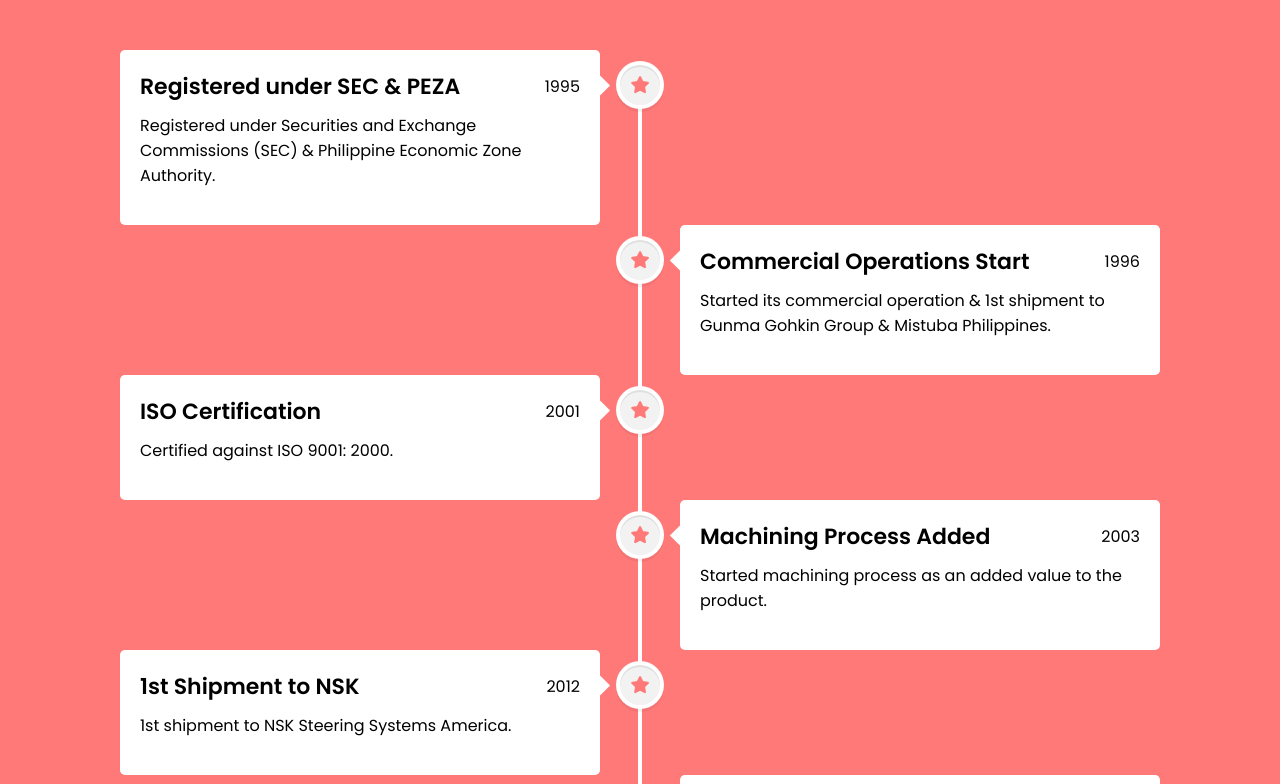
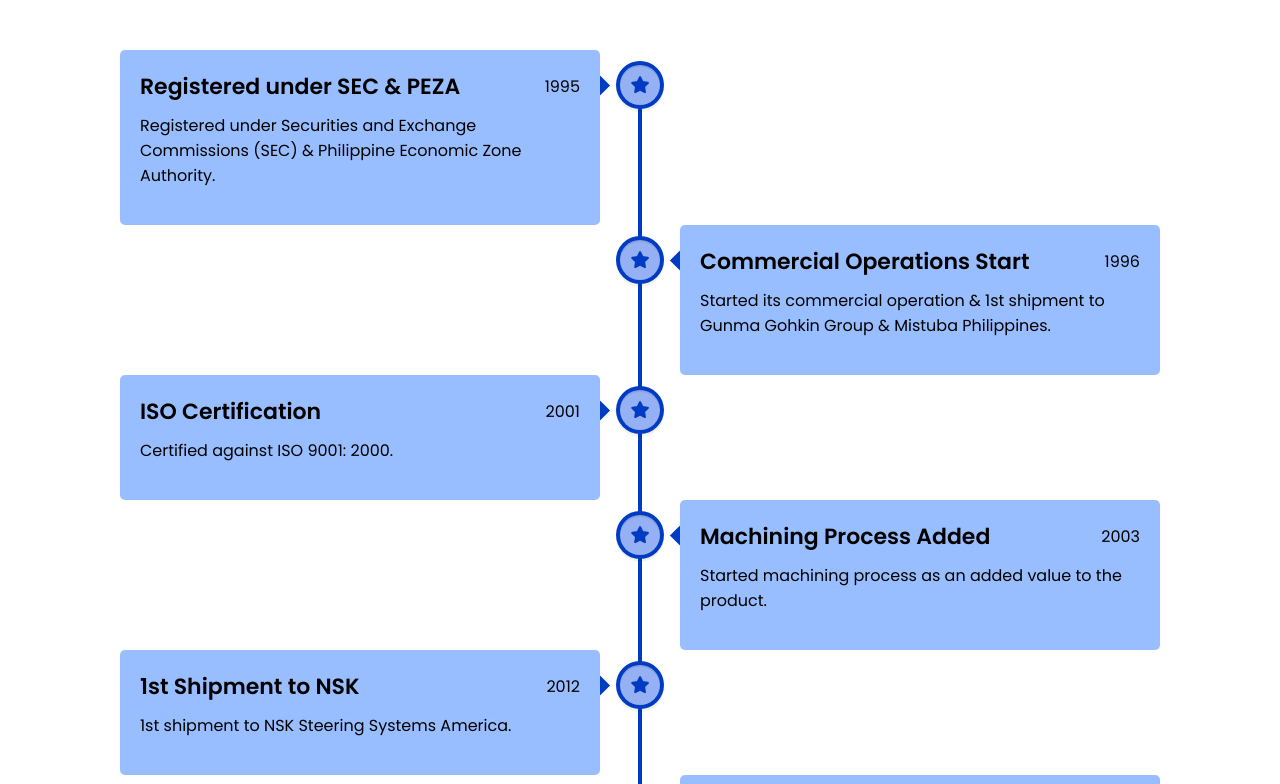
Before and after one commit to gunmagohkin/timeline, a plain HTML site: page index.html in a window 1280 px wide. Shown: the top 784 px of the page. Drawn offline with Linux system fonts and the light colour scheme.

Commit message:
Update style.css

```diff
--- a/style.css
+++ b/style.css
@@ -9,11 +9,11 @@ html{
   scroll-behavior: smooth;
 }
 body{
-  background: #ff7979;
+  background: #0047b800;
 }
 ::selection{
-  color: #fff;
-  background: #ff7979;
+  color: #002756;
+  background: #003ec3;
 }
 .wrapper{
   max-width: 1080px;
@@ -25,7 +25,7 @@ body{
   position: absolute;
   height: 100%;
   width: 4px;
-  background: #fff;
+  background: #003bc4;
   left: 50%;
   top: 20px;
   transform: translateX(-50%);
@@ -40,7 +40,7 @@ body{
   justify-content: flex-end;
 }
 .wrapper .row section{
-  background: #fff;
+  background: #99beff;
   border-radius: 5px;
   width: calc(50% - 40px);
   padding: 20px;
@@ -51,7 +51,7 @@ body{
   content: "";
   height: 15px;
   width: 15px;
-  background: #fff;
+  background: #003bc4;
   top: 28px;
   z-index: -1;
   transform: rotate(45deg);
@@ -65,15 +65,15 @@ body{
 .row section .icon,
 .center-line .scroll-icon{
   position: absolute;
-  background: #f2f2f2;
+  background: #95b1f4;
   height: 40px;
   width: 40px;
   text-align: center;
   line-height: 40px;
   border-radius: 50%;
-  color: #ff7979;
+  color: #003bc4;
   font-size: 17px;
-  box-shadow: 0 0 0 4px #fff, inset 0 2px 0 rgba(0,0,0,0.08), 0 3px 0 4px rgba(0,0,0,0.05);
+  box-shadow: 0 0 0 4px #003bc4, inset 0 2px 0 rgba(0,0,0,0.08), 0 3px 0 4px rgba(0,0,0,0.05);
 }
 .center-line .scroll-icon{
   bottom: 0px;
```
